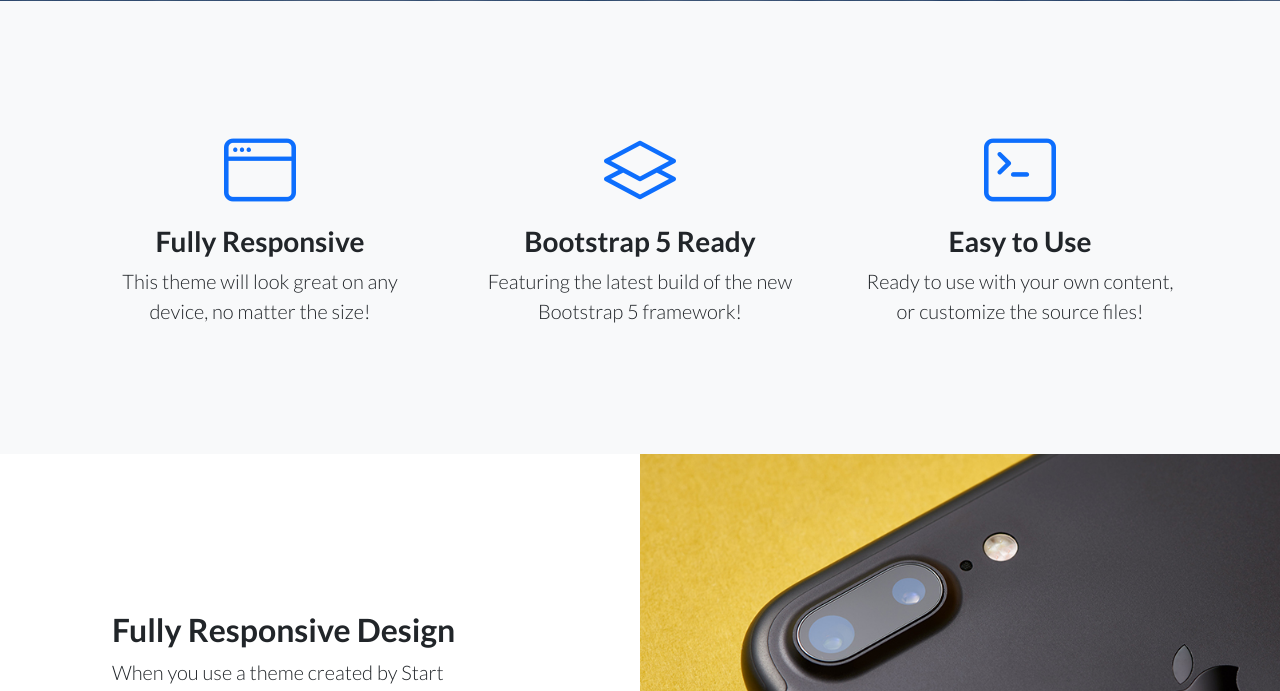
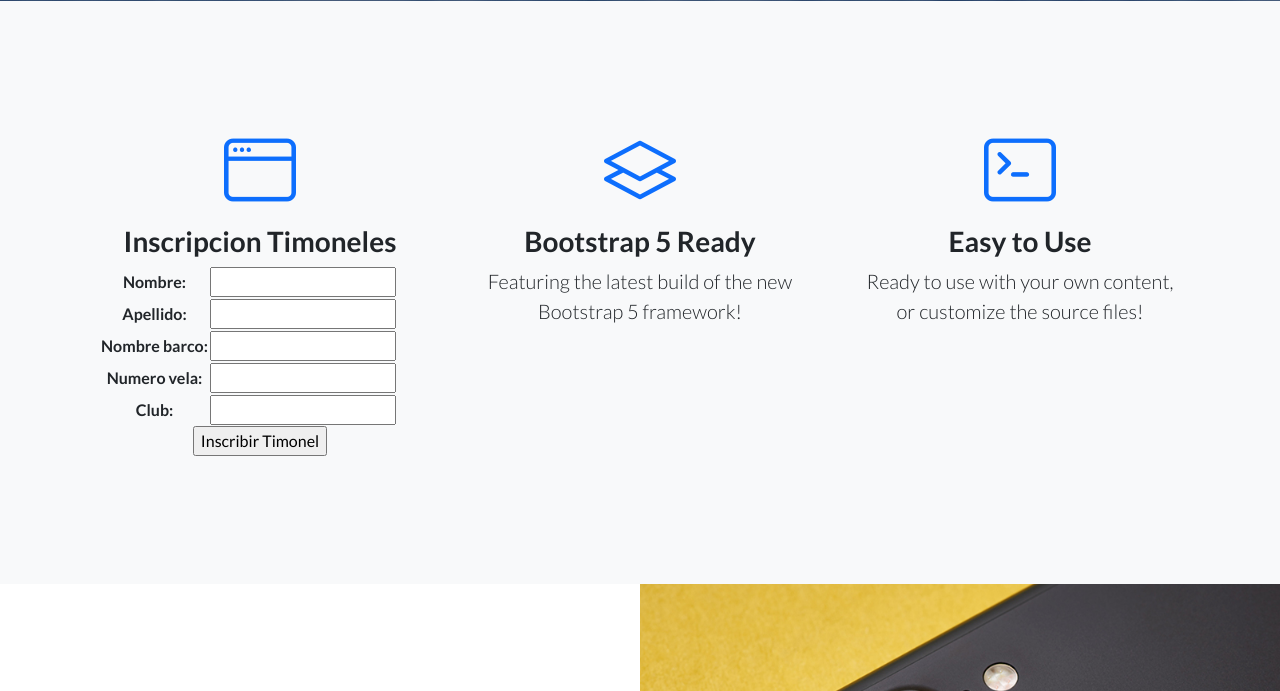
Before and after one commit to BernardoPironio/notas-clase, a Django app: page /app1/timoneles/ in a window 1280 px wide. Shown: the part 555-1246 px from the top of the page. Run offline with Django 3.2, Linux system fonts and the light colour scheme; some libraries are stand-ins or nearby versions.

Commit message:
Formularios Creados

```diff
--- /dev/null
+++ b/app1/forms.py
@@ -0,0 +1,22 @@
+from django import forms
+
+class EntenadorF(forms.Form):
+    nombre=forms.CharField(max_length=50)
+    apellido=forms.CharField(max_length=50)
+    lancha=forms.IntegerField()
+    club=forms.CharField(max_length=5)
+
+class TimonelesF(forms.Form):
+    nombre=forms.CharField(max_length=50)
+    apellido=forms.CharField(max_length=50)
+    nombre_barco=forms.CharField(max_length=50)
+    numero_vela=forms.IntegerField()
+    club=forms.CharField(max_length=5)
+
+class TripulantesF(forms.Form):
+    nombre=forms.CharField(max_length=50)
+    apellido=forms.CharField(max_length=50)
+    nombre_barco=forms.CharField(max_length=50)
+    numero_vela=forms.IntegerField()
+    club=forms.CharField(max_length=5)
+    peso=forms.FloatField()
--- a/app1/templates/app1/padre.html
+++ b/app1/templates/app1/padre.html
@@ -39,6 +39,10 @@
                             {% block titulo %}
 
                             {% endblock %}
+
+                            {% block creacion_correcta %}
+
+                            {% endblock %}
                             <!-- Signup form-->
                             <!-- * * * * * * * * * * * * * * *-->
                             <!-- * * SB Forms Contact Form * *-->
@@ -59,8 +63,9 @@
                     <div class="col-lg-4">
                         <div class="features-icons-item mx-auto mb-5 mb-lg-0 mb-lg-3">
                             <div class="features-icons-icon d-flex"><i class="bi-window m-auto text-primary"></i></div>
-                            <h3>Fully Responsive</h3>
-                            <p class="lead mb-0">This theme will look great on any device, no matter the size!</p>
+                            {% block formulario %}
+
+                            {% endblock %}
                         </div>
                     </div>
                     <div class="col-lg-4">
--- a/app1/templates/app1/timoneles.html
+++ b/app1/templates/app1/timoneles.html
@@ -8,3 +8,15 @@
 {% block titulo %}
 <h1 class="mb-5">Timoneles</h1>
 {% endblock %}
+
+{% block formulario %}
+<h3>Inscripcion Timoneles</h3>
+
+<form action="{% url 'timoneles' %}" method="POST"> {% csrf_token %}
+    <table>
+        {{ form.as_table }}
+    </table>
+    <input type="submit" value="Inscribir Timonel">
+</from>
+
+{% endblock %}
--- a/app1/views.py
+++ b/app1/views.py
@@ -1,14 +1,58 @@
 from django.shortcuts import render
 from django.http import HttpResponse
+from app1.forms import *
+from .models import *
 
 def inicio(request):
     return render(request,'app1/inicio.html')
 
 def entrenadores(request):
-    return render(request,'app1/entrenadores.html')
+    if request.method=="POST":
+        form=EntenadorF(request.POST)
+        if form.is_valid():
+            informacion=form.cleaned_data
+            nombre=informacion['nombre']
+            apellido=informacion['apellido']
+            lancha=informacion['lancha']
+            club=informacion['club']
+            entrenador=Entrenadores(nombre=nombre,apellido=apellido,lancha=lancha,club=club)
+            entrenador.save()
+            return render(request, 'app1/inicio.html',{'mensaje':'Entrenador creado correctamente'})
+    else:
+        formulario=EntenadorF()
+    return render(request,'app1/entrenadores.html', {'form':formulario})
 
 def timoneles(request):
-    return render(request,'app1/timoneles.html')
+    if request.method=='POST':
+        form=TimonelesF(request.POST)
+        if form.is_valid():
+            informacion=form.cleaned_data
+            nombre=informacion['nombre']
+            apellido=informacion['apellido']
+            nombre_barco=informacion['nombre_barco']
+            numero_vela=informacion['numero_vela']
+            club=informacion['club']
+            timonel=Timoneles(nombre=nombre,apellido=apellido,nombre_barco=nombre_barco,numero_vela=numero_vela,club=club)
+            timonel.save()
+            return render(request, 'app1/inicio.html',{'mensaje':'Timonel creado correctamente'})
+    else:
+        formulario=TimonelesF()
+    return render(request, 'app1/timoneles.html', {'form':formulario})
 
 def tripulantes(request):
-    return render(request,'app1/tripulantes.html')
+    if request.method=='POST':
+        form=TripulantesF(request.POST)
+        if form.is_valid():
+            informacion=form.cleaned_data
+            nombre=informacion['nombre']
+            apellido=informacion['apellido']
+            nombre_barco=informacion['nombre_barco']
+            numero_vela=informacion['numero_vela']
+            club=informacion['club']
+            peso=informacion['peso']
+            tripulante=Tripulantes(nombre=nombre,apellido=apellido,nombre_barco=nombre_barco,numero_vela=numero_vela,club=club,peso=peso)
+            tripulante.save()
+            return render(request, 'app1/inicio.html',{'mensaje':'Tripulante creado correctamente'})
+    else:
+        formulario=TripulantesF()
+    return render(request, 'app1/tripulantes.html', {'form':formulario})
```
Also changed, not shown: app1/templates/app1/entrenadores.html (+12 -0 lines), app1/templates/app1/inicio.html (+10 -0 lines), app1/templates/app1/tripulantes.html (+12 -0 lines), db.sqlite3.
